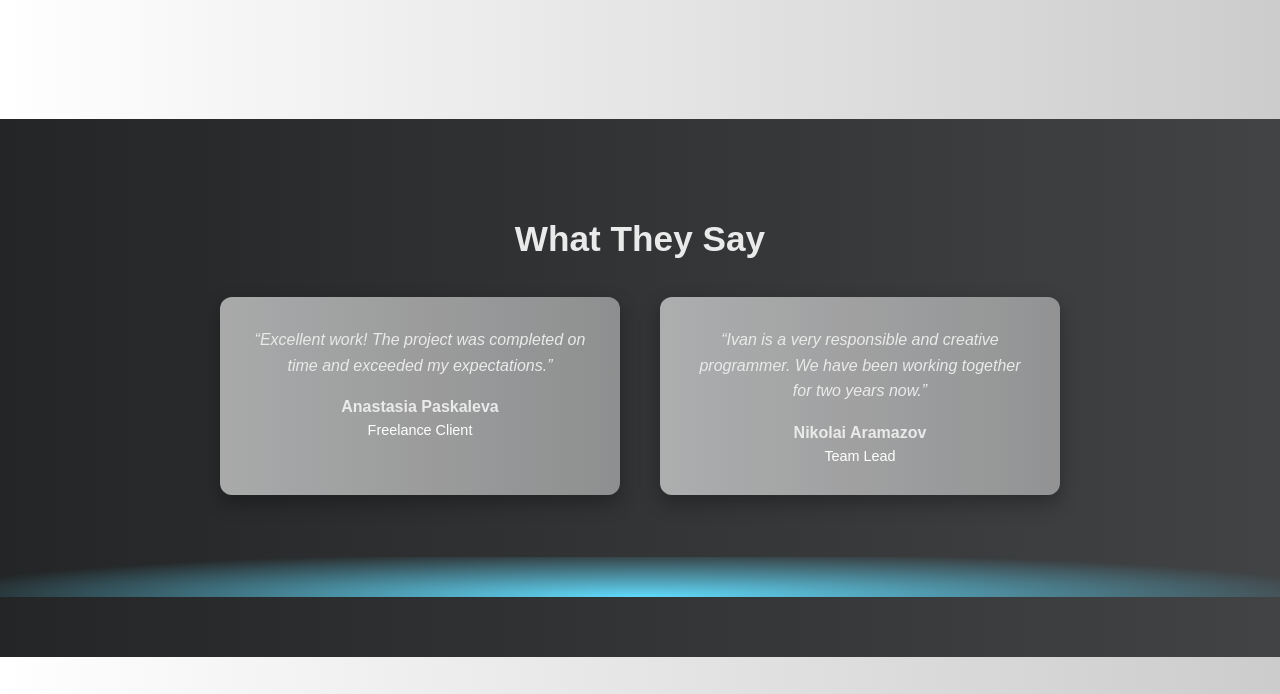
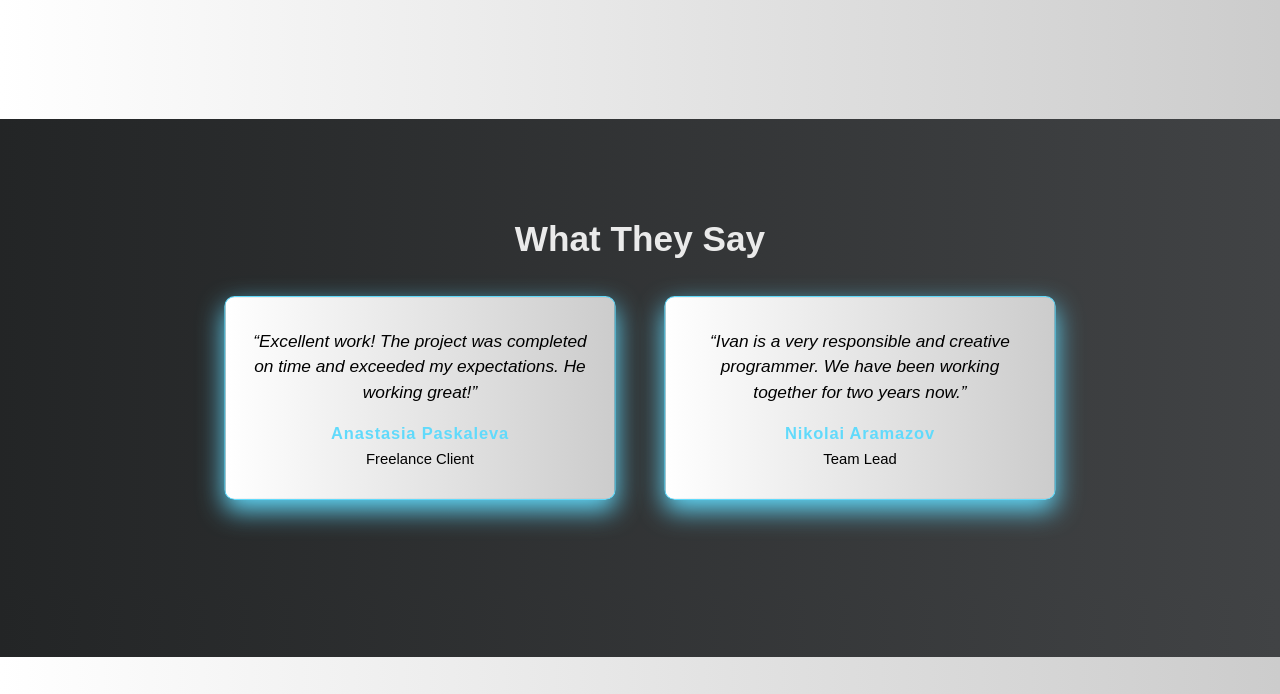
Before and after one commit to IvannIvannov/Portfolio, a plain HTML site: page home/home.html in a window 1280 px wide. Shown: the part 1250-1944 px from the top of the page. Drawn offline with Linux system fonts and the light colour scheme.

Commit message:
Fixed feedback containers and animations

```diff
--- a/home/home.css
+++ b/home/home.css
@@ -202,22 +202,6 @@ nav a.active {
   overflow: hidden; /* за да не излиза сиянието навън */
 }
 
-.feedback::after {
-  content: "";
-  position: absolute;
-  bottom: 0;
-  left: 0;
-  width: 100%;
-  height: 40px; /* колко голям да е ефекта */
-  pointer-events: none;
-  background: radial-gradient(
-    ellipse at center bottom,
-    #61dafb,
-    transparent 80%
-  );
-  z-index: 1;
-}
-
 .feedback h2 {
   font-size: 2.2rem;
   margin-bottom: 40px;
@@ -226,60 +210,56 @@ nav a.active {
 .feedback-container {
   display: flex;
   justify-content: center;
-  gap: 40px;
+  gap: 60px;
   flex-wrap: wrap;
 }
 
 .feedback-card {
-  background: linear-gradient(to right, rgba(255, 255, 255, 0.6), rgba(204, 204, 204, 0.6));
-  padding: 30px;
-  border-radius: 12px;
-  max-width: 400px;
-  box-shadow: 0 8px 20px rgba(0, 0, 0, 0.3);
-  opacity: 0;
-  transform: translateY(30px);
-  transition: opacity 0.6s ease, transform 0.6s ease;
-
-  /* ново: плавно движение */
-  animation: gentleMove 4s ease-in-out infinite;
+  background: linear-gradient(to right, #ffffff, #cccccc);
+  padding: 30px 25px;
+  border-radius: 10px;
+  max-width: 380px;
+  box-shadow: 0 10px 25px #61dafb; /* постоянен ефект */
+  color: #f9fafb;
+  opacity: 0; /* стартова невидимост */
+  transform: translateY(30px) scale(1); /* стартова позиция надолу */
+  border: 1px solid #61dafb;
+  transition: opacity 0.6s ease, transform 0.6s ease; /* плавен преход */
+  cursor: default; /* махаме pointer, няма hover */
 }
-
-@keyframes gentleMove {
-  0%, 100% {
-    transform: translateY(0);
-  }
-  50% {
-    transform: translateY(-4px);
-  }
-}
-
 
 .feedback-card.visible {
   opacity: 1;
-  transform: translateY(0);
+  transform: translateY(0) scale(1.03); /* постоянен ефект като hover */
 }
 
 .feedback-card:hover {
-  transform: translateY(-10px) scale(1.03);
-  box-shadow: 0 12px 30px rgba(97, 218, 251, 0.6);
-  cursor: pointer;
+  /* махаме hover ефекта */
+  transform: translateY(0) scale(1.03);
+  box-shadow: 0 10px 25px #61dafb;
+  cursor: default;
 }
 
 .feedback-card p {
   font-style: italic;
-  margin-bottom: 20px;
-  line-height: 1.6;
+  margin-bottom: 18px;
+  line-height: 1.5;
+  font-size: 1.05rem;
+  color: #000000;
 }
 
 .feedback-card h4 {
-  margin-bottom: 5px;
-  font-weight: 700;
+  margin-bottom: 6px;
+  font-weight: 600;
+  color: #61dafb;
+  letter-spacing: 0.05em;
 }
 
 .feedback-card span {
-  color: white;;
   font-size: 0.9rem;
+  color: #000000;
 }
+
 
 .site-footer {
   width: 100%;
--- a/home/home.html
+++ b/home/home.html
@@ -64,7 +64,7 @@
         <h2>What They Say</h2>
         <div class="feedback-container">
             <div class="feedback-card">
-                <p>“Excellent work! The project was completed on time and exceeded my expectations.”</p>
+                <p>“Excellent work! The project was completed on time and exceeded my expectations. He working great!”</p>
                 <h4>Anastasia Paskaleva</h4>
                 <span>Freelance Client</span>
             </div>
@@ -105,4 +105,6 @@
 
 </body>
 
+
+
 </html>
```
